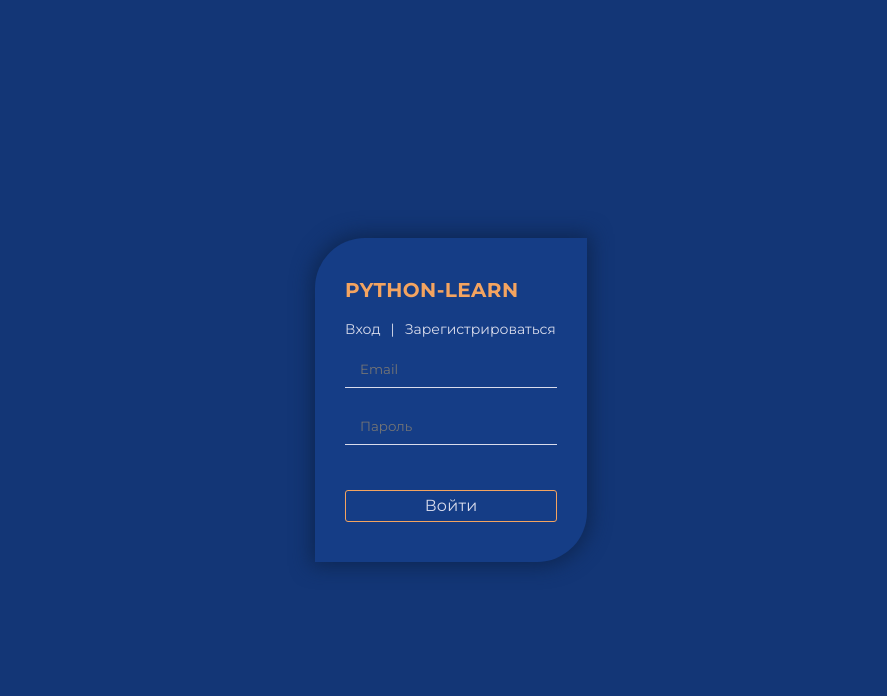
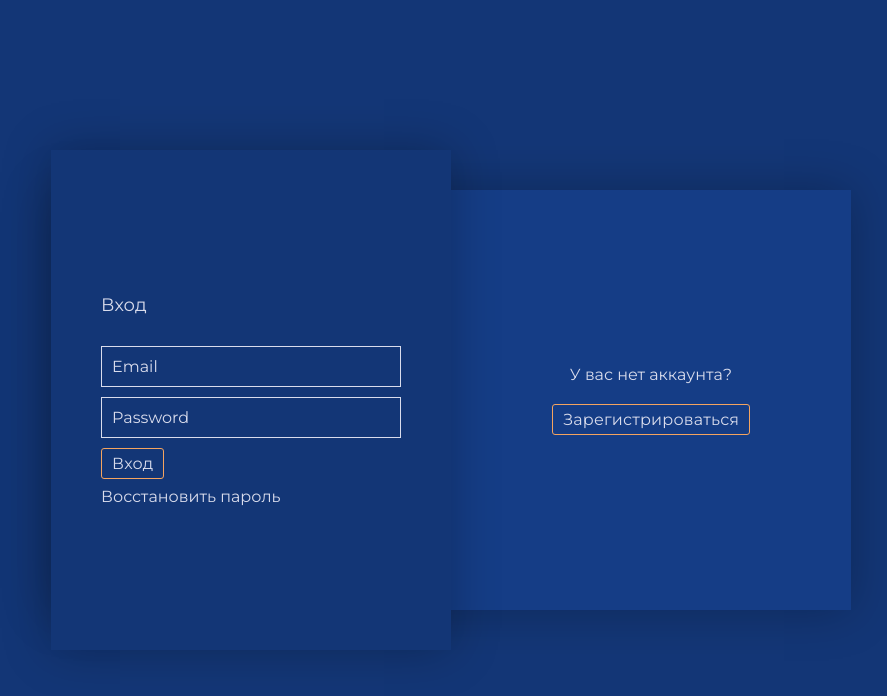
Before and after one commit to flowr1x/python-course-vue, a Vue app: page /login in a window 1280 px wide. Shown: the top 696 px of the page, without its empty margins (189-1076 px from the left). Built offline with nearby package versions, Linux system fonts and the light colour scheme.

Commit message:
unite register and login, component register remove

```diff
--- a/src/assets/layouts/form.scss
+++ b/src/assets/layouts/form.scss
@@ -1,61 +1,163 @@
 
-.form-login {
-  min-height: 100vh;
+.form__content {
   display: flex;
   justify-content: center;
   align-items: center;
-  &__header {
-    text-transform: uppercase;
-    font-size: 20px;
+  height: 100vh;
+
+}
+.form__inner {
+    width: 800px;
+    height: 500px;
+    padding: 40px 0;
+    position: relative;
+}
+.form__block {
+  height: 100%;
+  background: $bg-color;
+  display: flex;
+  justify-content: center;
+  align-items: center;
+  box-shadow: 0px 0px 45px rgba(0, 0, 0, 0.25);
+
+}
+.block-item {
+  flex: 0 1 50%;
+  text-align: center;
+  &__title {
     margin-bottom: 20px;
-    color: $highlight-color;
-    font-weight: 600;
-    letter-spacing: 0.4px;
+    font-size: 16px;
     line-height: 1.2;
   }
-  &__form {
+  &__btn {
+  }
+}
+
+// Block Form
+
+.form__box {
+  height: 100%;
+  width: 50%;
+  box-shadow: 0px 0px 45px rgba(0, 0, 0, 0.25);
+  background: $primary-color;
+  position: absolute;
+  top: 0;
+  left: 0;
+  z-index: 1000;
+  transition: left .3s ease-in-out 0s;
+
   display: flex;
-      flex-direction: column;
+  align-items: center;
+
+  overflow: hidden;
 }
-  &__body {
-      box-shadow: 0 0 20px 4px $primary-sdw-color;
-      padding: 40px 30px;
-      background: $bg-color;
-      max-width: 320px;
-      border-radius: 50px 0 50px 0;
+.form__box_active {
+  left: 50%;
+  & .form_signin {
+    left: -100%;
+    transition-delay: 0s;
+  }
+  & .form_signup {
+    left: 0;
+    transition-delay: .25s;
+  }
+}
+
+.form {
+  width: 100%;
+  padding: 50px;
+  font-size: 16px;
+  position: absolute;
+  transition: .5s;
+  &_signin {
+    left: 0;
+    transition-delay: .25s;
+  }
+  &_signup {
+    left: 100%;
+    transition-delay: 0s;
   }
   &__title {
-      display: flex;
-      margin-bottom: 15px;
-      > *:not(:last-child) {
-          margin-right: 10px;
+    font-size: 18px;
+    line-height: 1.2;
+    margin-bottom: 30px;
   }
-      a {
-        color: inherit;
+  &__item:not(:last-child) {
+    margin-bottom: 10px;
+  }
+  &__input {
+    background: none;
+    width: 100%;
+    padding: 10px;
+    border: 1px solid $text-color;
+    font-size: inherit;
+    color: $text-color;
+    transition: .3s;
+    &::placeholder {
+      color: $text-color;
+    }
+    &:focus {
+      background: $text-color;
+      color: $primary-color;
     }
   }
-  &__item:not(:last-child) {
-    margin-bottom: 20px;
+  &__btn {
+    cursor: pointer;
   }
-  &__input {
-      padding: 10px 15px;
-      background: none;
+  &__forgot {
     color: $text-color;
-      border-bottom: 1px solid $text-color;
-      display: block;
-      width: 100%;
-  }
-  &__input:not(:last-child) {
-      margin-bottom: 20px;
-  }
-  &__button {
-      margin-top: 25px;
-  }
-  &__register:hover {
+    &:hover {
       color: $additional-color;
     }
   }
+  &__input_invalid {
+    border: 1px solid $additional-color;
+  }
+}
 
-.invalid {
-border-bottom: 1px solid $additional-color;
+// Responsive
+/* PC */
+@media (max-width: 1087px) {
+
 }
+/* Tablet */
+@media (max-width: 991.98px) {
+  .form__inner {
+    max-width: 400px;
+    height: 650px;
+    padding: 0;
+    margin: 0 15px;
+  }
+  .form__box {
+    width: 100%;
+    height: 500px;
+    box-shadow: none;
+    top: 0;
+    transition: 0.3s;
+  }
+  .form__box_active {
+    left: 0;
+    top: 150px;
+  }
+  .form__block {
+    display: flex;
+    flex-direction: column;
+    justify-content: space-between;
+  }
+  .block-item {
+    flex: 0 1 auto;
+    width:100%;
+    text-align: center;
+    padding: 50px;
+  }
+}
+
+/* Mobile */
+@media (max-width: 767.98px) {
+
+}
+
+/* MOBILE SMALL */
+@media (max-width: 479.98px) {
+
+}
--- a/src/layouts/EmptyLayout.vue
+++ b/src/layouts/EmptyLayout.vue
@@ -1,7 +1,7 @@
 <template>
    <div class="wrapper">
-      <div class="form-login">
-        <router-view />
-      </div>
+        <div class="form__content">
+          <router-view />
+        </div>
     </div>
 </template>
--- a/src/router/index.js
+++ b/src/router/index.js
@@ -7,12 +7,6 @@ const routes = [
     name: "login",
     meta: { layout: "empty" },
     component: () => import("../views/Login.vue")
-  },
-  {
-    path: "/register",
-    name: "register",
-    meta: { layout: "empty" },
-    component: () => import("../views/Register.vue")
   },
   {
     path: '/',
--- a/src/views/Login.vue
+++ b/src/views/Login.vue
@@ -1,34 +1,72 @@
 <template>
-  <div class="form-login__body">
-    <h2 class="form-login__header">Python-Learn</h2>
-    <div class="form-login__title">
-      <div class="form-login__subtitle">Вход</div>
-      <span>|</span>
-      <router-link to="/register" class="form-login__register">Зарегистрироваться</router-link>
+  <div class="form__inner">
+    <div class="form__block block">
+      <section class="block__item block-item">
+        <h2 class="block-item__title">У вас уже есть аккаунт?</h2>
+        <button class="block-item__btn btn" @click="onClickLogIn">Войти</button>
+      </section>
+      <section class="block__item block-item">
+        <h2 class="block-item__title">У вас нет аккаунта?</h2>
+        <button class="block-item__btn btn" @click="onClickLogOut">Зарегистрироваться</button>
+      </section>
     </div>
-    <form action="#" method="post" class="form-login__form" @submit.prevent="onSubmit">
-      <div class="form-login__item">
+    <div class="form__box">
+      <!-- Form Login -->
+      <form action="#" class="form form_signin" @submit.prevent="onSubmit">
+          <h3 class="form__title">Вход</h3>
+          <div class="form__item">
             <input type="text"
-          class="form-login__input"
+              class="form__input"
               placeholder="Email"
               v-model="email"
-          :class="{invalid: (v$.email.$dirty && v$.email.required.$invalid) || (v$.email.$dirty && v$.email.email.$invalid)}"
-          >
-          <small v-if="v$.email.$dirty && v$.email.required.$invalid">Поле email не должно быть пустом</small>
-          <small v-else-if="v$.email.$dirty && v$.email.email.$invalid">Некорректный email</small>
+              :class="{'form__input_invalid':
+                (v$.email.$dirty && v$.email.required.$invalid) ||
+                (v$.email.$dirty && v$.email.email.$invalid)
+              }">
           </div>
-      <div class="form-login__item">
+          <div class="form__item">
             <input type="password"
-          class="form-login__input"
-          placeholder="Пароль"
+              class="form__input"
+              placeholder="Password"
               v-model="password"
-          :class="{invalid: (v$.password.$dirty && v$.password.required.$invalid) || (v$.password.$dirty && v$.password.minLength.$invalid)}">
-        <small v-if="v$.password.$dirty && v$.password.required.$invalid">Поле password не должно быть пустом</small>
-        <small v-else-if="v$.password.$dirty && v$.password.minLength.$invalid">Пароль должен содержать {{ v$.password.minLength.$params.min }} символов</small>
+              :class="{'form__input_invalid':
+                (v$.password.$dirty && v$.password.required.$invalid) ||
+                (v$.password.$dirty && v$.password.minLength.$invalid)
+              }">
           </div>
-      <button type="submit"
-        class="form-login__button btn">Войти</button>
+          <div class="form__item">
+            <button type="submit" class="form__btn btn">Вход</button>
+          </div>
+          <div class="form__item">
+            <a href="#" class="form__forgot">Восстановить пароль</a>
+          </div>
       </form>
+      <!-- Form Register -->
+       <form action="#" class="form form_signup">
+          <h3 class="form__title">Регистрация</h3>
+          <div class="form__item">
+            <input type="email" class="form__input" placeholder="Email">
+          </div>
+          <div class="form__item">
+            <input type="text" class="form__input" placeholder="Имя">
+          </div>
+          <div class="form__item">
+            <input type="text" class="form__input" placeholder="Фамилия">
+          </div>
+          <div class="form__item">
+            <input type="text" class="form__input" placeholder="Номер группы">
+          </div>
+          <div class="form__item">
+            <input type="password" class="form__input" placeholder="Пароль">
+          </div>
+          <div class="form__item">
+            <input type="password" class="form__input" placeholder="Повторите пароль">
+          </div>
+          <div class="form__item">
+            <button type="submit" class="form__btn btn">Зарегистрироваться</button>
+          </div>
+      </form>
+    </div>
   </div>
 </template>
 
@@ -50,11 +88,12 @@ export default {
   validations () {
     return {
       email: { required, email },
-      password: { required, minLength: minLength(10) },
+      password: { required, minLength: minLength(6) },
     }
   },
   methods: {
     onSubmit() {
+       console.log("1");
       if (this.v$.$invalid) {
         this.v$.$touch();
         return;
@@ -63,9 +102,13 @@ export default {
         email: this.email,
         password: this.password
       };
-
-      console.log(formData);
       this.$router.push("/");
+    },
+    onClickLogOut(event) {
+      document.querySelector(".form__box").classList.add("form__box_active");
+    },
+    onClickLogIn(event) {
+      document.querySelector(".form__box").classList.remove("form__box_active");
     }
   }
 }
--- a/src/views/Register.vue
+++ /dev/null
@@ -1,24 +0,0 @@
-<template>
-  <div class="form-login__body">
-    <div class="form-login__title">
-      <div class="form-login__subtitle">Регистрация</div>
-      <span>|</span>
-      <router-link to="/login">Вход</router-link>
-    </div>
-    <form action="#" method="post" class="form-login__form">
-      <input type="text"
-        class="form-login__input"
-        placeholder="Имя">
-      <input type="text"
-        class="form-login__input"
-        placeholder="Email">
-      <input type="password"
-        class="form-login__input"
-        placeholder="Пароль">
-      <input type="password"
-        class="form-login__input"
-        placeholder="Снова пароль">
-      <button type="submit" class="form-login__button btn">Зарегистрироваться</button>
-    </form>
-  </div>
-</template>
```
Also changed, not shown: src/views/Untitled-1.html (added). Lines whose indentation alone changed are shown as unchanged.
